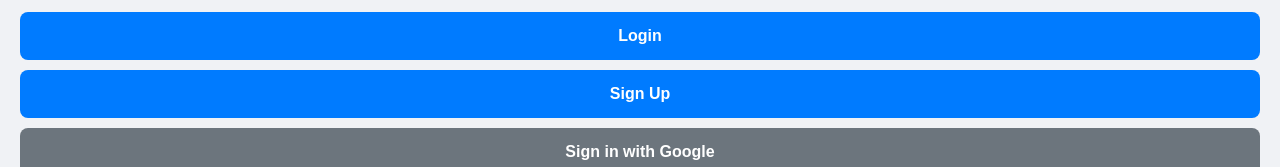
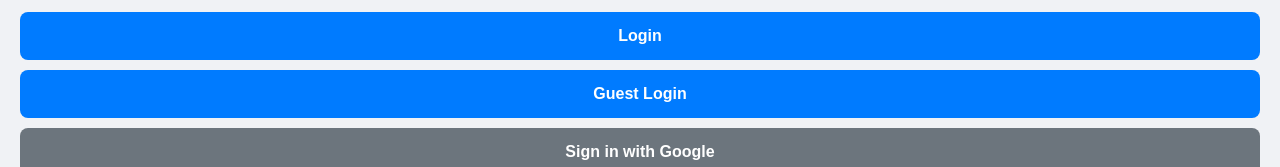
Before and after one commit to jagadam97/sccl-phd-list, a React (Create React App) app: page /login in a window 1280 px wide. Shown: the part 406-573 px from the top of the page. Built offline with nearby package versions, Linux system fonts and the light colour scheme; no server answers.

Commit message:
ananomus signin

```diff
--- a/src/App.tsx
+++ b/src/App.tsx
@@ -4,6 +4,7 @@
 import {
   createUserWithEmailAndPassword,
   signInWithEmailAndPassword,
+  signInAnonymously,
   signInWithPopup,
   onAuthStateChanged,
   signOut,
@@ -51,14 +52,6 @@
   const [password, setPassword] = useState('');
   const [error, setError] = useState('');
 
-  const handleSignUp = async () => {
-    try {
-      await createUserWithEmailAndPassword(auth, email, password);
-    } catch (err: any) {
-      setError(err.message);
-    }
-  };
-
   const handleLogin = async () => {
     try {
       await signInWithEmailAndPassword(auth, email, password);
@@ -70,6 +63,14 @@
   const handleGoogleLogin = async () => {
     try {
       await signInWithPopup(auth, googleProvider);
+    } catch (err: any) {
+      setError(err.message);
+    }
+  };
+
+  const handleGuestLogin = async () => {
+    try {
+      await signInAnonymously(auth);
     } catch (err: any) {
       setError(err.message);
     }
@@ -91,7 +92,7 @@
         onChange={(e) => setPassword(e.target.value)}
       />
       <button onClick={handleLogin}>Login</button>
-      <button onClick={handleSignUp}>Sign Up</button>
+      <button onClick={handleGuestLogin}>Guest Login</button>
       <button onClick={handleGoogleLogin}>Sign in with Google</button>
       {error && <p className="error">{error}</p>}
     </div>
@@ -100,7 +101,7 @@
 
 const MainApp = ({ user }: { user: User }) => {
   const [isMenuOpen, setIsMenuOpen] = useState(false);
-  const userIsAdmin = user.email === 'jgireesa@gmail.com';
+  const userIsAdmin = user.email?.toLowerCase() === 'jgireesa@gmail.com';
 
   const handleLogout = async () => {
     await signOut(auth);
```
